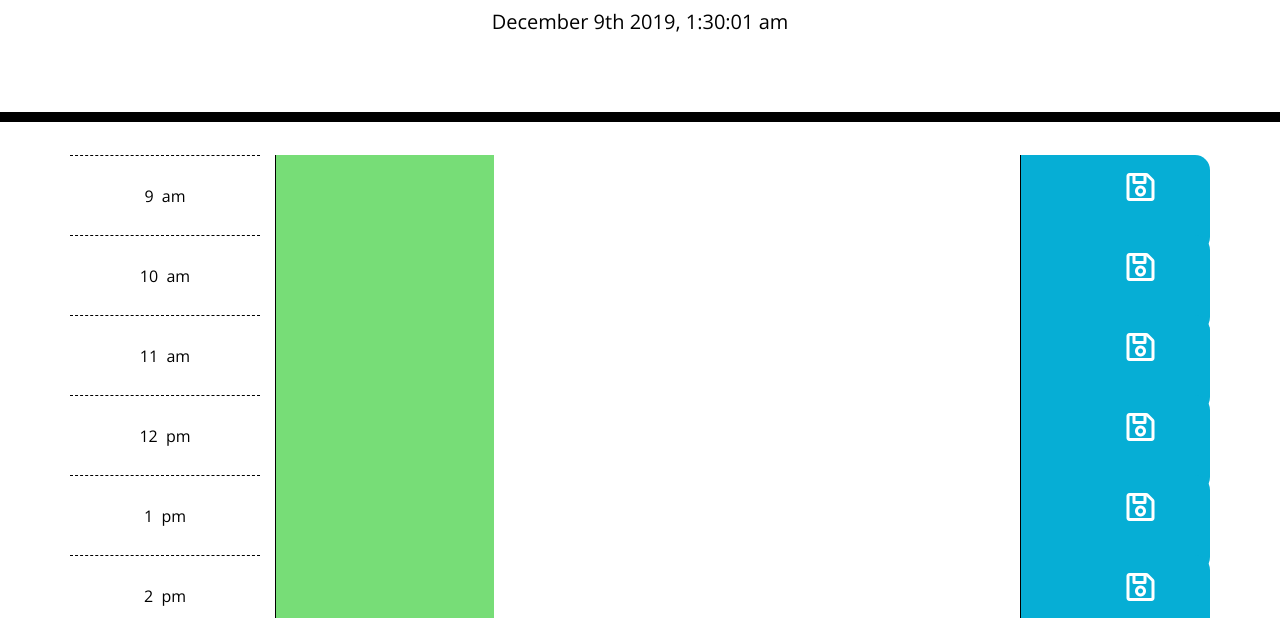
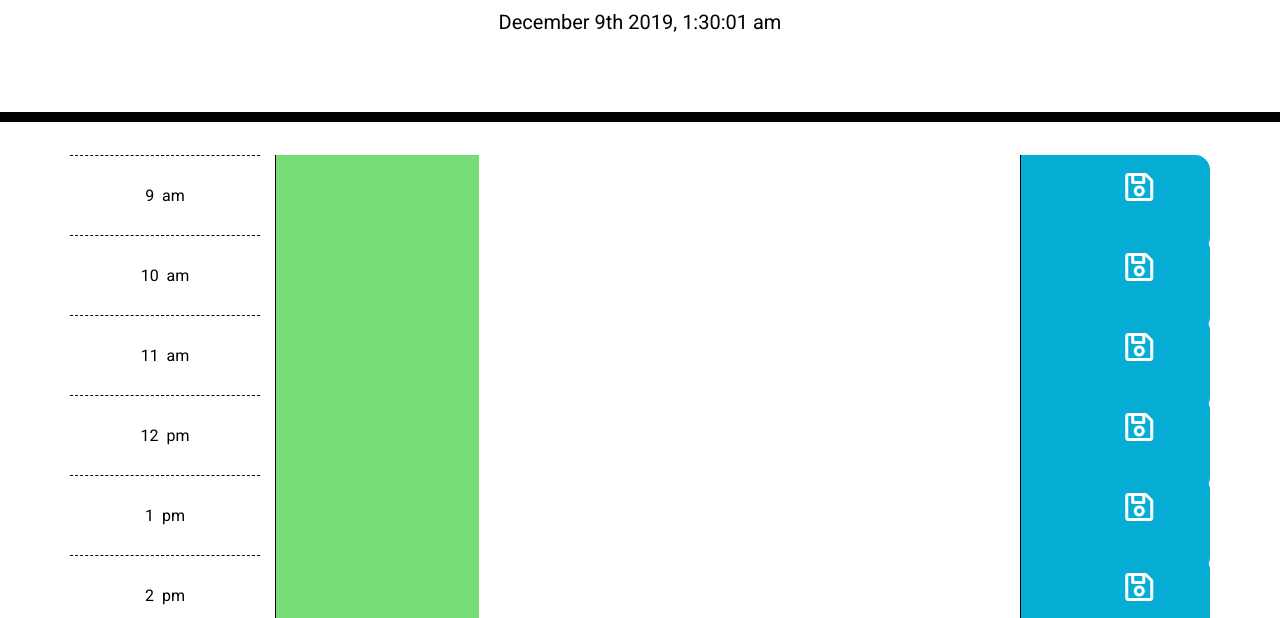
Before and after one commit to travis-john/05-day-planner, a plain HTML site: page index.html in a window 1280 px wide. Shown: the part 182-800 px from the top of the page. Drawn offline with nearby package versions, Linux system fonts and the light colour scheme.

Commit message:
changing font to roboto

```diff
--- a/assets/css/style.css
+++ b/assets/css/style.css
@@ -1,5 +1,5 @@
 body {
-  font-family: 'Open Sans', sans-serif;
+  font-family: 'Roboto', sans-serif;
   font-size: 16px;
   line-height: 1;
 }
@@ -11,6 +11,7 @@ textarea{
   color: #000000;
   border-left: 1px solid black;
   padding: 10px;
+  color: black;
 }
 
 .jumbotron {
--- a/index.html
+++ b/index.html
@@ -6,7 +6,7 @@
     <meta http-equiv='X-UA-Compatible' content='ie=edge' />
     <link rel='stylesheet' href='https://stackpath.bootstrapcdn.com/bootstrap/4.3.1/css/bootstrap.min.css'/>
     <link rel='stylesheet' href='https://use.fontawesome.com/releases/v5.8.1/css/all.css' integrity='sha384-50oBUHEmvpQ+1lW4y57PTFmhCaXp0ML5d60M1M7uH2+nqUivzIebhndOJK28anvf' crossorigin='anonymous'/>
-    <link href='https://fonts.googleapis.com/css?family=Open+Sans&display=swap' rel='stylesheet'/>
+    <link href="https://fonts.googleapis.com/css?family=Roboto&display=swap" rel="stylesheet">
     <link rel='stylesheet' href='assets/css/style.css' />
     <title>Work Day Scheduler</title>
   </head>
```
